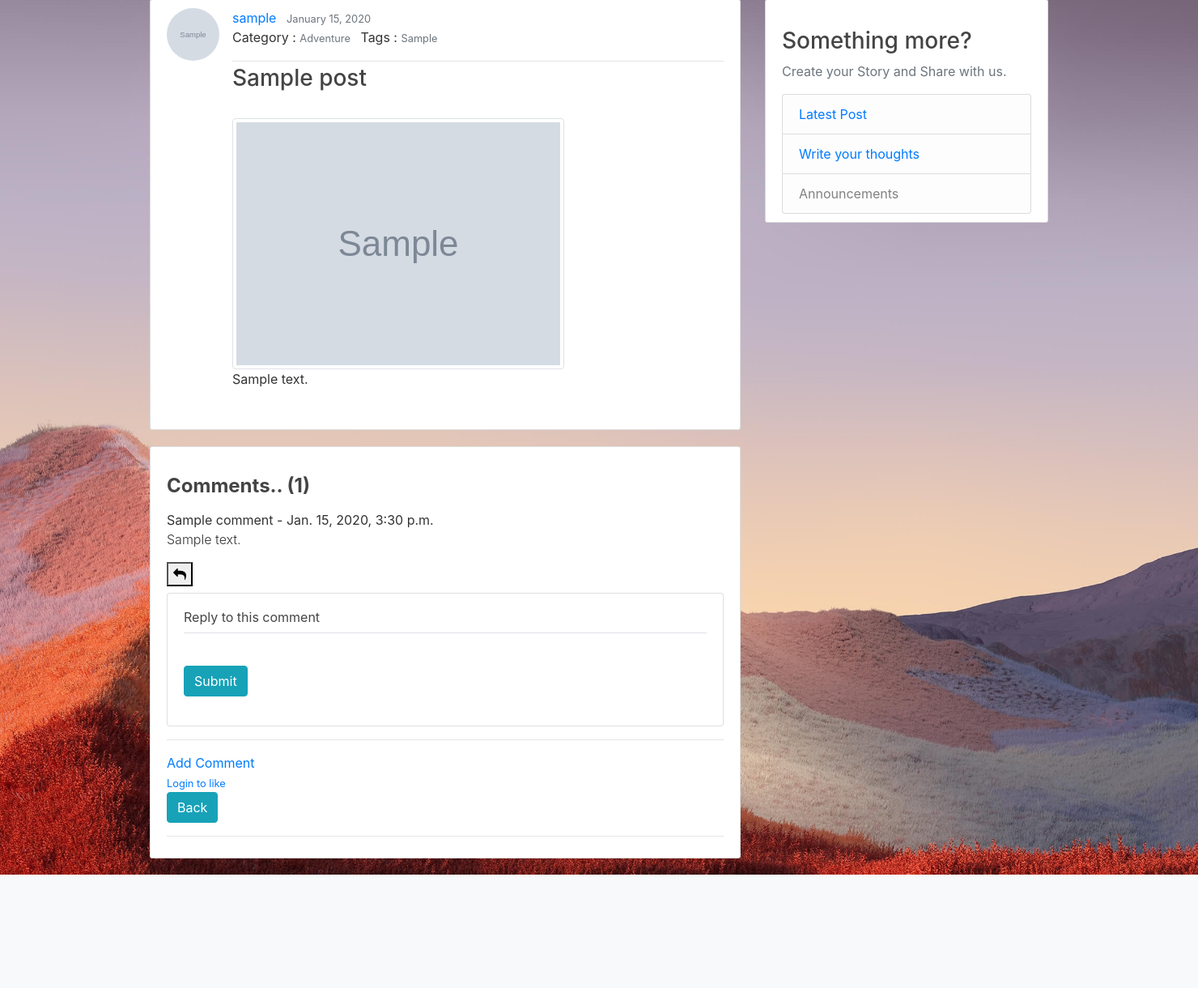
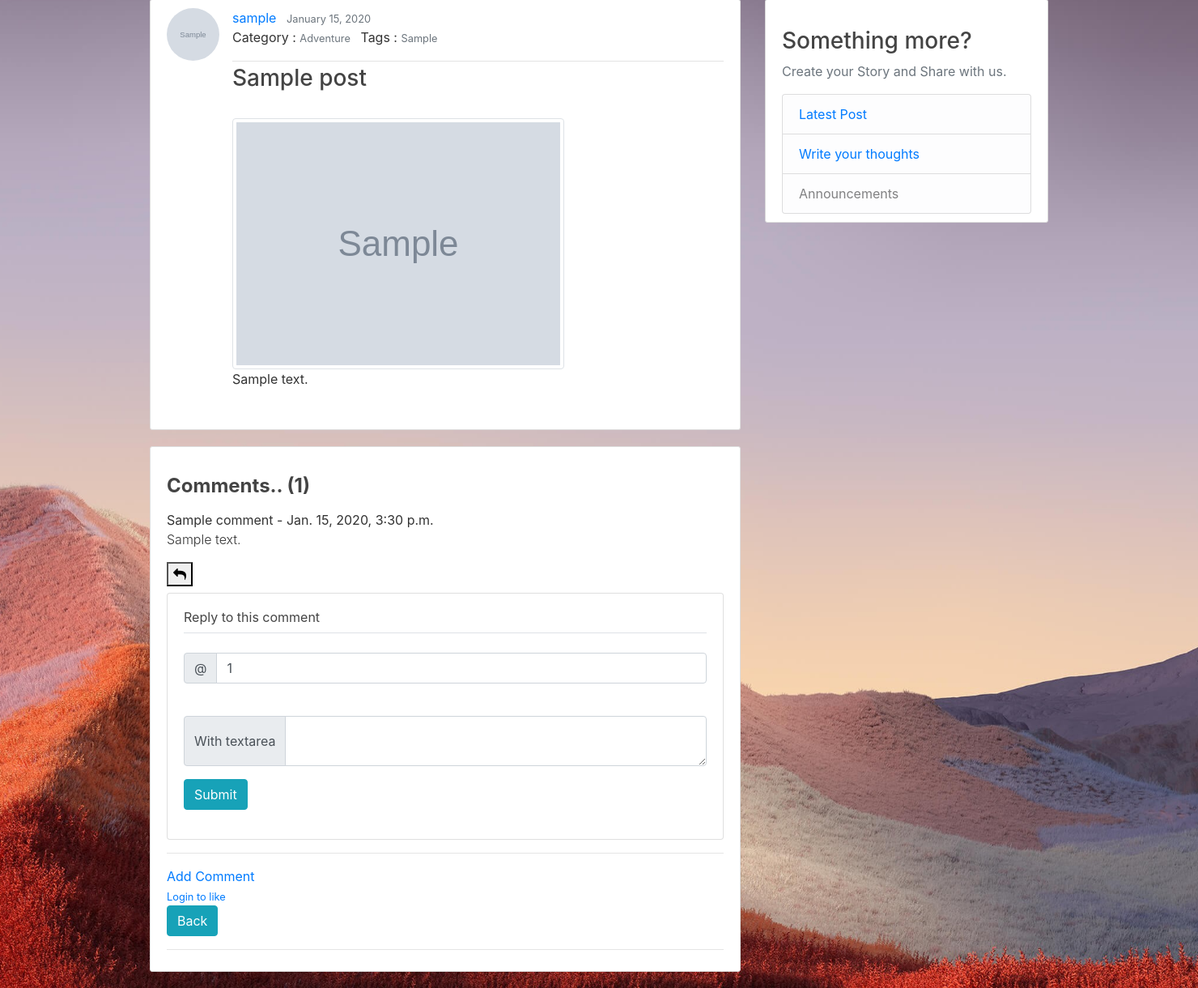
Before and after one commit to Chandlerrrr/Blogverge, a Django app: page /post/1 in a window 1480 px wide, after a click that opens the changed part. Shown: the part 103-1323 px from the top of the page at 81% size. Before the commit the page ends 1183 px from the top, so only its background shows below. Run offline with Django 3.2, Linux system fonts and the light colour scheme; tables that the repository leaves empty hold one stand-in row (values such as "Sample post"); grey boxes marked "Sample" are stand-in pictures; some libraries are stand-ins or nearby versions.

Commit message:
adding reply comment t30

```diff
--- a/Blog/templates/blog/post_detail.html
+++ b/Blog/templates/blog/post_detail.html
@@ -40,17 +40,30 @@
                     <p class="font-weight-light">
                         {{ comment.Text }}
                     </p>
-                            <button type="button" data-toggle="collapse" data-target="#replyBox{{ comment.id }}" aria-expanded="false" aria-controls="replyBox{{ comment.id }}"><i class="fa fa-reply" aria-hidden="true"></i>
+                            <button data-toggle="collapse" data-target="#replyBox{{ comment.id }}" aria-expanded="false" aria-controls="replyBox{{ comment.id }}"><i class="fa fa-reply" aria-hidden="true"></i>
                             </button>
                         <div class="collapse" id="replyBox{{ comment.id }}">
                             <div class="card card-body my-2">
-                                    <form method="POST">
+                                    <form action="{% url 'reply-comment' comment.id %}" method="POST">
                                         {% csrf_token %}
                                         <fieldset class="form-group">
                                             <legend class="border-bottom mb-4">
                                                 <h6 class="font-weight-normal"> Reply to this comment </h6>
                                             </legend>
-                                            {{ form|crispy }}
+                                            <div class="input-group mb-3">
+                                                <div class="input-group-prepend">
+                                                    <span class="input-group-text" id="basic-addon1">@</span>
+                                                </div>
+                                                <input name="name" value="{{ comment.id }}" type="text" class="form-control" placeholder="Username" aria-label="Username" aria-describedby="basic-addon1">
+                                            </div>
+                                            <br>
+                                            <div class="input-group">
+                                                <div class="input-group-prepend">
+                                                    <span class="input-group-text">With textarea</span>
+                                                </div>
+                                                <textarea class="form-control" aria-label="With textarea" name="Text" ></textarea>
+                                            </div>
+
                                         </fieldset>
                                         <div class="form-group">
                                             <button class="btn btn-info" role="button" type="submit" name="submit">Submit</button>
--- a/Blog/urls.py
+++ b/Blog/urls.py
@@ -1,6 +1,6 @@
 from django.urls import path
 from .views import PostListView, PostCreateView, PostUpdateView, PostDeleteView, UserPostListView, PostDetailView, \
-    PostCommentView, AddCategoryView, LikeView, DisLikeView
+    PostCommentView, AddCategoryView, LikeView, DisLikeView, AddReplyView
 from . import views
 
 urlpatterns = [
@@ -17,4 +17,5 @@ urlpatterns = [
     path('dislike/<int:pk>', DisLikeView, name='dislike_post'),
     path('like/<int:pk>', LikeView, name='like_post'),
     path('search/', views.search, name='search'),
+    path('post/<int:pk>/replyComment', views.AddReplyView, name='reply-comment'),
 ]
--- a/Blog/views.py
+++ b/Blog/views.py
@@ -36,6 +36,12 @@ def DisLikeView(request, pk):
     return HttpResponseRedirect(reverse('post-detail', args=[str(pk)]))
 
 
+def AddReplyView(request, pk):
+    replies = get_object_or_404(Post, id=request.POST.get('submit'))
+    replies.objects.add(request.user.id)
+    return render(reverse('post-detail', args=[str(pk)]), template_name='blog/post_detail.html')
+
+
 class PostListView(ListView):
     model = Post
     template_name = 'blog/home.html'
@@ -69,11 +75,6 @@ class PostCommentView(CreateView):
     def form_valid(self, form):
         form.instance.post_id = self.kwargs['pk']
         return super().form_valid(form)
-
-    def AddReplyView(self, request, pk):
-        replies = get_object_or_404(Post, id=request.POST.get('submit'))
-        replies.objects.add(request.user.id)
-        return render(reverse('post-detail', args=[str(pk)]), template_name='blog/post_detail.html')
 
     def get_success_url(self):
         return reverse_lazy('post-detail', kwargs={'pk': self.kwargs['pk']})
```
